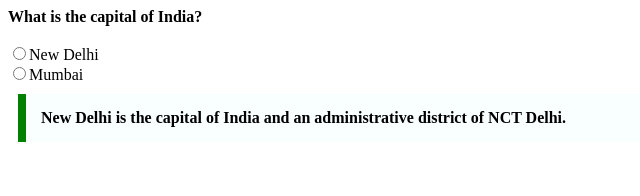
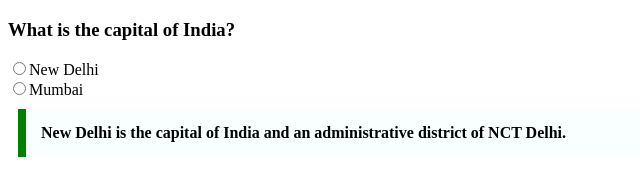
Before and after one commit to acciojob/trivia-gaurav8158, a website: page main.html in a window 1280 px wide. Shown: the whole page, without its empty margins (0-640 px from the left). Drawn offline with Linux system fonts and the light colour scheme.

Commit message:
created a submission

```diff
--- a/main.html
+++ b/main.html
@@ -8,9 +8,7 @@
 
 <body>
 	<!-- the entire body must be written by student -->
-		<b>What is the capital of India?</b>
-	<br>
-		<br>
+		<h3>What is the capital of India?</h3>
 		<input type="radio" name="mcq" id="mumbai">New Delhi
 		<br>
 		<input type="radio" name="mcq" id="mumbai">Mumbai
```
